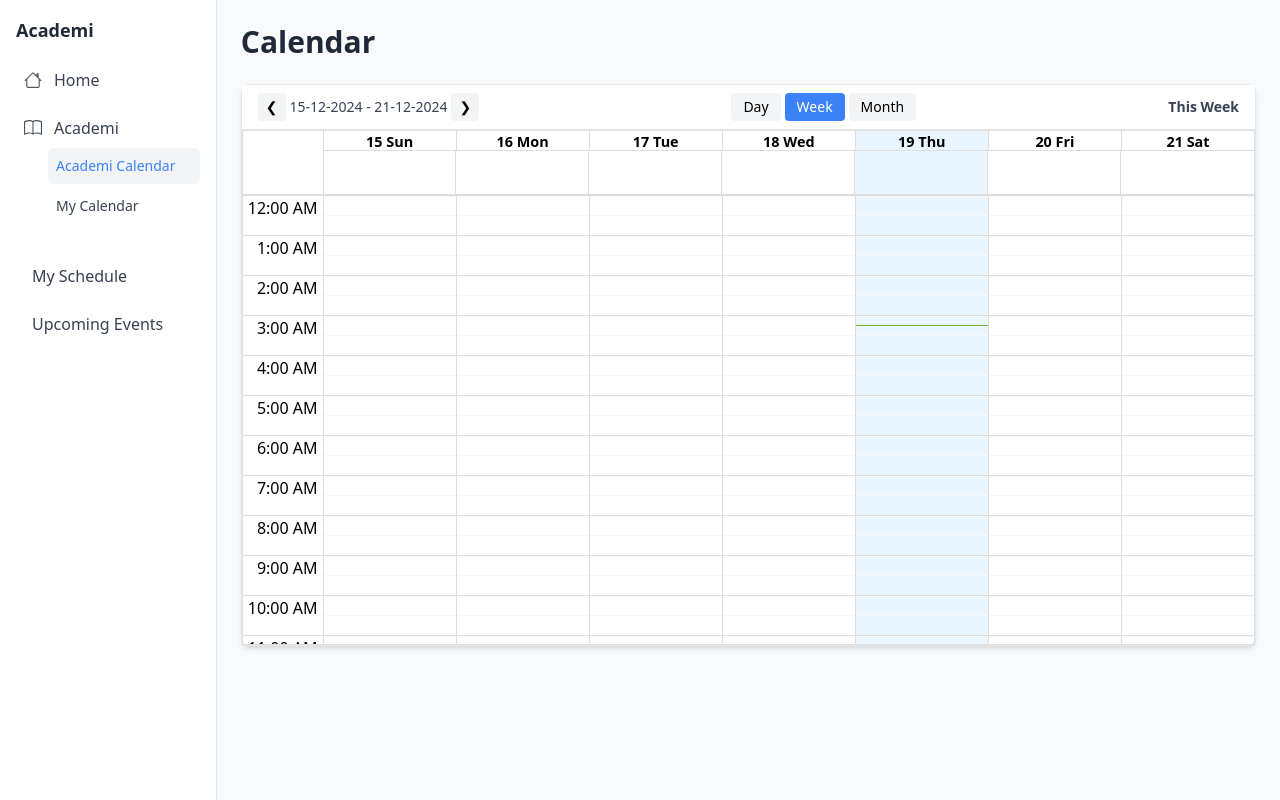
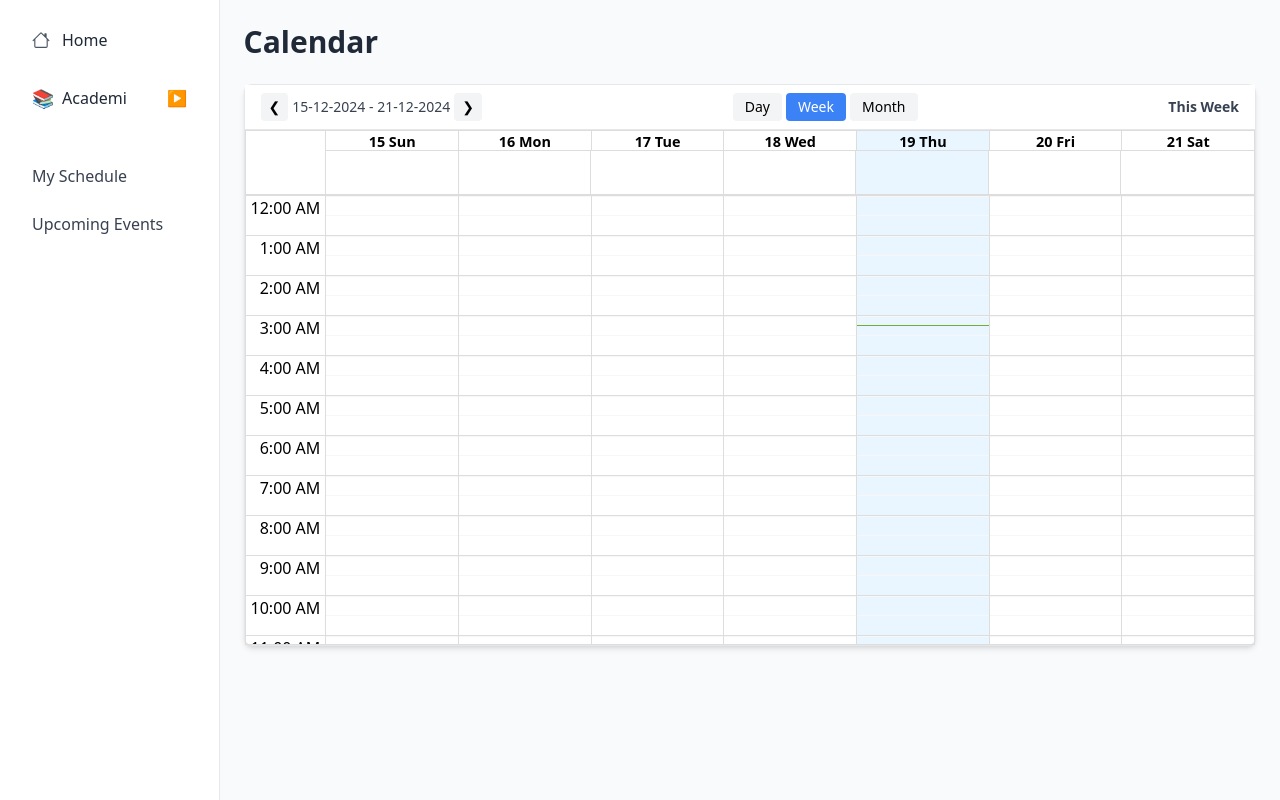
Before and after one commit to JS-JeevaSaravanan/calendar-app, a React (Vite) app: page / in a window 1280 px wide. Built offline with nearby package versions, Linux system fonts and the light colour scheme.

Commit message:
🎨 update(UI): sidepanel ui updated

```diff
--- /dev/null
+++ b/src/components/AcademiNav.tsx
@@ -0,0 +1,52 @@
+import React, { useState } from 'react';
+
+interface AcademiNavProps {
+  subItems: string[];
+}
+
+const AcademiNav: React.FC<AcademiNavProps> = ({ subItems }) => {
+  const [isOpen, setIsOpen] = useState(false);
+
+  const toggleCollapse = () => setIsOpen(!isOpen);
+
+  return (
+    <div className="w-full">
+      <div
+        className="flex items-center gap-2 px-4 py-3 rounded-md hover:bg-gray-100 transition-colors cursor-pointer"
+        onClick={toggleCollapse}
+      >
+        <span className="text-lg text-gray-600">📚</span>
+        <p className="text-gray-800 font-medium flex-1">Academi</p>
+        <span
+          className={`text-gray-500 transition-transform duration-200 ${
+            isOpen ? 'rotate-90' : ''
+          }`}
+        >
+          ▶
+        </span>
+      </div>
+
+      {/* Sub-items */}
+      <ul
+        className={`pl-6 border-l-2 border-gray-200 overflow-hidden transition-all duration-300 ${
+          isOpen ? 'max-h-screen' : 'max-h-0'
+        }`}
+      >
+        {subItems.map((subItem, index) => (
+          <li
+            key={index}
+            className={`py-2 px-3 rounded-md transition-colors cursor-pointer ${
+              subItem === 'Academi Calendar'
+                ? 'bg-blue-50 text-blue-500 font-medium'
+                : 'hover:bg-gray-100 text-gray-700'
+            }`}
+          >
+            <p className="text-sm">{subItem}</p>
+          </li>
+        ))}
+      </ul>
+    </div>
+  );
+};
+
+export default AcademiNav;
--- a/src/components/FilterEventList.tsx
+++ b/src/components/FilterEventList.tsx
@@ -1,7 +1,7 @@
 import React, { useState } from 'react';
 import { IEvent } from '../store/useEventListStore';
-import { FaTrash, FaEdit } from 'react-icons/fa'; // Using react-icons for cleaner UI
-import EventCreator from './EventCreator'; // Import EventCreator component
+import { FaTrash, FaEdit } from 'react-icons/fa';
+import EventCreator from './EventCreator';
 
 interface FilterEventListProps {
   events: IEvent[];
@@ -26,17 +26,14 @@ const FilterEventList: React.FC<FilterEventListProps> = ({
     deleteEvent(eventId);
   };
 
-  const handleMouseEnter = (eventId: number) => setHoveredEvent(eventId);
-  const handleMouseLeave = () => setHoveredEvent(null);
-
   const handleEditEvent = (event: IEvent) => {
-    setSelectedEvent(event); // Set the selected event
-    setIsModalOpen(true); // Open the modal
+    setSelectedEvent(event);
+    setIsModalOpen(true);
   };
 
   const handleCloseModal = () => {
-    setIsModalOpen(false); // Close the modal
-    setSelectedEvent(null); // Reset selected event
+    setIsModalOpen(false);
+    setSelectedEvent(null);
   };
 
   return (
@@ -49,15 +46,14 @@ const FilterEventList: React.FC<FilterEventListProps> = ({
           <li
             key={event.id}
             className="flex items-center gap-2 p-2 rounded-md hover:bg-gray-50 transition-colors"
-            onMouseEnter={() => handleMouseEnter(index)}
-            onMouseLeave={handleMouseLeave}
+            onMouseEnter={() => setHoveredEvent(index)}
+            onMouseLeave={() => setHoveredEvent(null)}
           >
             <input
               type="checkbox"
               checked={event.isActive}
               onChange={() => handleCheckboxChange(event.id)}
               className="w-4 h-4 border-gray-300 rounded"
-              style={{ accentColor: event.color }}
             />
             <div className="flex-1">
               <p className="text-sm font-medium text-gray-800">{event.title}</p>
@@ -65,18 +61,18 @@ const FilterEventList: React.FC<FilterEventListProps> = ({
             {hoveredEvent === index && (
               <div className="flex items-center gap-2">
                 <button
+                  onClick={() => handleEditEvent(event)}
+                  className="text-blue-600 hover:text-blue-800 p-1"
+                  title="Edit Event"
+                >
+                  <FaEdit />
+                </button>
+                <button
                   onClick={() => handleDeleteEvent(event.id)}
                   className="text-red-600 hover:text-red-800 p-1"
                   title="Delete Event"
                 >
                   <FaTrash />
-                </button>
-                <button
-                  onClick={() => handleEditEvent(event)} // Trigger edit on button click
-                  className="text-blue-600 hover:text-blue-800 p-1"
-                  title="Edit Event"
-                >
-                  <FaEdit />
                 </button>
               </div>
             )}
--- a/src/components/Sidebar.tsx
+++ b/src/components/Sidebar.tsx
@@ -1,8 +1,9 @@
 import React from 'react';
-import { BsHouse, BsBook } from 'react-icons/bs';
-import FilterEventList from './FilterEventList.tsx';
-import UpcomingEventList from './UpcomingEventList.tsx';
+import { BsHouse } from 'react-icons/bs';
+import FilterEventList from './FilterEventList';
+import UpcomingEventList from './UpcomingEventList';
 import useEventListStore from '../store/useEventListStore';
+import AcademiNav from './AcademiNav';
 
 const Sidebar: React.FC = () => {
   const events = useEventListStore((state) => state.events);
@@ -13,48 +14,26 @@ const Sidebar: React.FC = () => {
 
   const navItems = [
     { icon: <BsHouse />, label: 'Home' },
-    {
-      icon: <BsBook />,
-      label: 'Academi',
-      subItems: ['Academi Calendar', 'My Calendar'],
-    },
+    { label: 'Academi', subItems: ['Academi Calendar', 'My Calendar'] },
   ];
 
   return (
-    <aside className="w-64 bg-white p-4 border-r border-gray-200 shadow-md h-screen flex flex-col">
+    <aside
+      className="top-0 left-0 h-screen bg-white p-4 border-r border-gray-200 shadow-md flex flex-col"
+      style={{ width: '260px' }}
+    >
       <div className="mb-6">
-        <h1 className="text-lg font-semibold text-gray-800 mb-4">Academi</h1>
         <nav>
           <ul className="space-y-2">
             {navItems.map((item, index) => (
               <li key={index}>
-                <div className="flex items-center gap-3 p-2 rounded-md hover:bg-gray-100 transition-colors cursor-pointer">
-                  {item.icon && (
+                {item.label === 'Academi' && item.subItems ? (
+                  <AcademiNav subItems={item.subItems} />
+                ) : (
+                  <div className="flex items-center gap-3 px-4 py-3 rounded-md hover:bg-gray-100 transition-colors cursor-pointer">
                     <span className="text-lg text-gray-600">{item.icon}</span>
-                  )}
-                  <p className="text-gray-700 font-medium">{item.label}</p>
-                </div>
-                {item.subItems && (
-                  <ul className="pl-8 space-y-1">
-                    {item.subItems.map((subItem, subIndex) => (
-                      <li
-                        key={subIndex}
-                        className={`p-2 rounded-md hover:bg-gray-100 transition-colors cursor-pointer ${
-                          subItem === 'Academi Calendar' ? 'bg-gray-100' : ''
-                        }`}
-                      >
-                        <p
-                          className={`text-sm font-medium ${
-                            subItem === 'Academi Calendar'
-                              ? 'text-blue-500'
-                              : 'text-gray-700'
-                          }`}
-                        >
-                          {subItem}
-                        </p>
-                      </li>
-                    ))}
-                  </ul>
+                    <p className="text-gray-800 font-medium">{item.label}</p>
+                  </div>
                 )}
               </li>
             ))}
@@ -62,7 +41,7 @@ const Sidebar: React.FC = () => {
         </nav>
       </div>
 
-      <div className="flex-1 overflow-y-auto pt-4">
+      <div className="flex-1 pt-4 overflow-y-auto">
         <FilterEventList
           events={events}
           updateEventStatus={updateEventStatus}
--- a/src/components/UpcomingEventList.tsx
+++ b/src/components/UpcomingEventList.tsx
@@ -9,11 +9,8 @@ interface UpcomingEventListProps {
 const UpcomingEventList: React.FC<UpcomingEventListProps> = ({ events }) => {
   const upcomingEvents = events
     .filter((event) => new Date(event.start) > new Date())
-    .sort((a, b) => new Date(a.start).getTime() - new Date(b.start).getTime());
-
-  const getFormattedStartTime = (event: IEvent) => {
-    return event.start ? format(new Date(event.start), 'hh:mm a') : 'N/A';
-  };
+    .sort((a, b) => new Date(a.start).getTime() - new Date(b.start).getTime())
+    .slice(0, 5);
 
   return (
     <section>
@@ -36,20 +33,9 @@ const UpcomingEventList: React.FC<UpcomingEventListProps> = ({ events }) => {
             <div className="flex-1">
               <p className="text-sm font-medium text-gray-800">{event.title}</p>
               <p className="text-xs text-gray-500">
-                {getFormattedStartTime(event)} •{' '}
+                {format(new Date(event.start), 'hh:mm a')} •{' '}
                 {event.description || 'No description'}
               </p>
-            </div>
-            <div className="flex items-center gap-2">
-              <button className="text-red-600 hover:text-red-800">
-                <i className="fas fa-trash"></i>
-              </button>
-              <button
-                onClick={() => console.log('Edit event')}
-                className="text-blue-600 hover:text-blue-800"
-              >
-                <i className="fas fa-edit"></i>
-              </button>
             </div>
           </li>
         ))}
```
